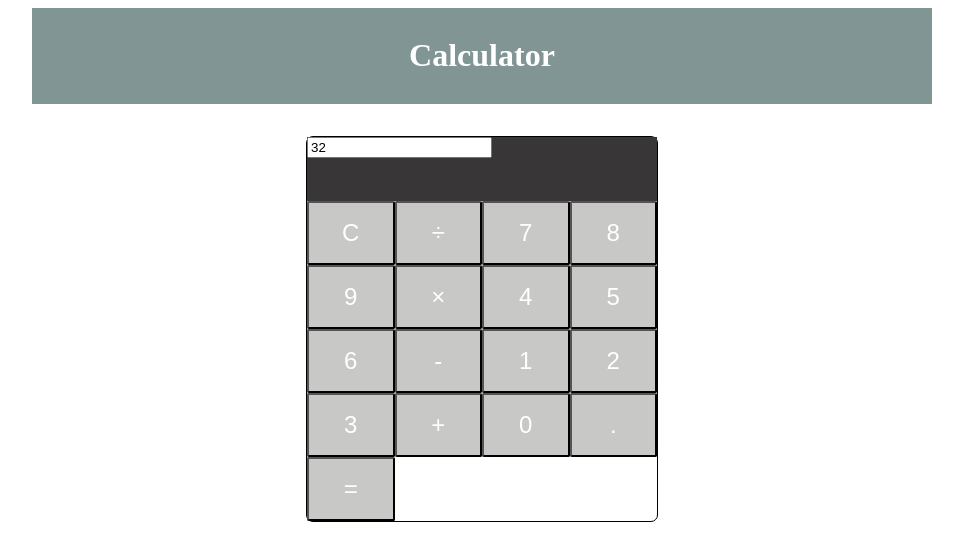
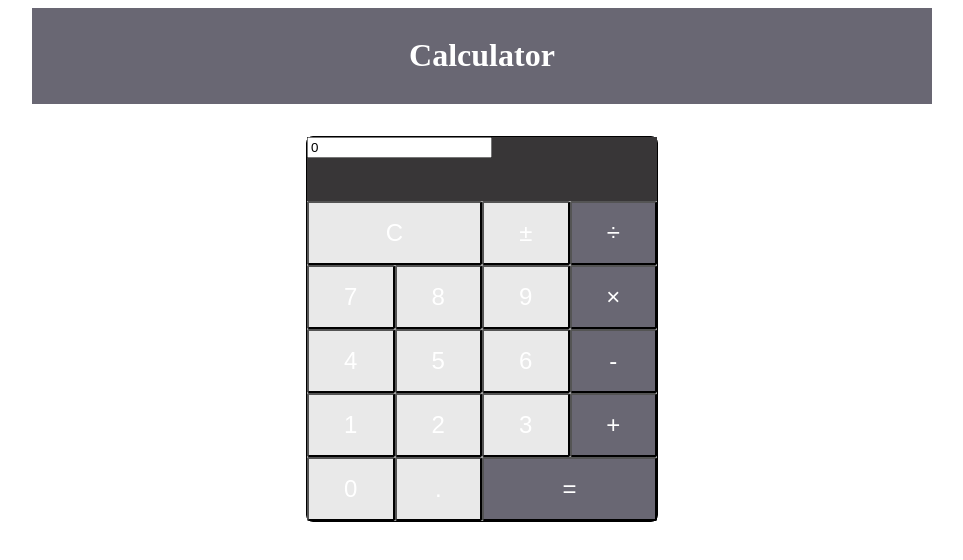
Before and after one commit to Mollie-S/simple-calculator, a React (Create React App) app: page / in a window 1280 px wide. Shown: the top 560 px of the page, without its empty margins (158-1121 px from the left). Built offline with nearby package versions, Linux system fonts and the light colour scheme.

Commit message:
Added the 'plus-minus' button to the Keypad. Added styles to the operations buttons. Added 'style' props to the Button component.

```diff
--- a/src/components/Button.js
+++ b/src/components/Button.js
@@ -4,6 +4,7 @@ import React from 'react';
 function Button(props) {
   return (
       <button
+        style={props.button.style}
         id={props.button.id}
         className='keypadButton'
         onClick={props.onClick}>{props.button.name}</button>
--- a/src/components/Calculator.js
+++ b/src/components/Calculator.js
@@ -5,7 +5,7 @@ import Display from './Display'
 
 class Calculator extends React.Component {
   state = {
-    value: '32'
+    value: '0'
   }
 
   handleChange = (e) => this.setState({value: e.target.value});
--- a/src/components/Header.js
+++ b/src/components/Header.js
@@ -9,7 +9,7 @@ function Header() {
   );
 }
 const headerStyle = {
-backgroundColor: '#819595',
+backgroundColor: '#696773',
 color: '#fff',
 width: '70%',
 padding: '0.5rem',
--- a/src/components/Keypad.js
+++ b/src/components/Keypad.js
@@ -2,29 +2,55 @@ import React from 'react';
 import Button from './Button';
 
 const calcButtons = [
-  {id: 'clear', name: 'C'},
-  {id: 'divide', name: '÷'},
+  {
+    id: 'clear', name: 'C',
+    style: {gridColumnStart: '1',
+    gridColumnEnd: '3'}
+  },
+  {id: 'plus-minus', name: '±'},
+  {
+    id: 'divide', name: '÷',
+    style: {backgroundColor: '#696773'}
+  },
   {id: 'seven', name: '7'},
   {id: 'eight', name: '8'},
   {id: 'nine', name: '9'},
-  {id: 'multiply', name: '×'},
+  {
+    id: 'multiply', name: '×',
+    style: {backgroundColor: '#696773'}
+  },
   {id: 'four', name: '4'},
   {id: 'five', name: '5'},
   {id: 'six', name: '6'},
-  {id: 'subtract', name: '-'},
+  {
+    id: 'subtract', name: '-',
+    style: {backgroundColor: '#696773'}
+  },
   {id: 'one', name: '1'},
   {id: 'two', name: '2'},
   {id: 'three', name: '3'},
-  {id: 'add', name: '+'},
+  {
+    id: 'add', name: '+',
+    style: {backgroundColor: '#696773'}
+  },
   {id: 'zero', name: '0'},
   {id: 'decimal', name: '.'},
-  {id: 'equals', name: '='}
+  {
+    id: 'equals', name: '=',
+    style: {gridColumnStart: '3',
+    gridColumnEnd: '5',
+    backgroundColor: '#696773'}
+  }
 ]
 
 function Keypad(props) {
 
   const buttons = calcButtons.map(button =>
-     (<Button key={button.id} button={button} onClick={props.onClick} />
+     (<Button
+       key={button.id}
+       style={button.style}
+       button={button}
+       onClick={props.onClick} />
    ));
 
   return (
--- a/src/index.css
+++ b/src/index.css
@@ -36,7 +36,7 @@ Jet(dark-grey)   #383637
   border-radius: 2px;
   color: #fff;
   font-size: 1.5rem;
-  background-color: #C8C8C7;
+  background-color: #E9E9E9;
   height: 4rem;
 
 }
```
